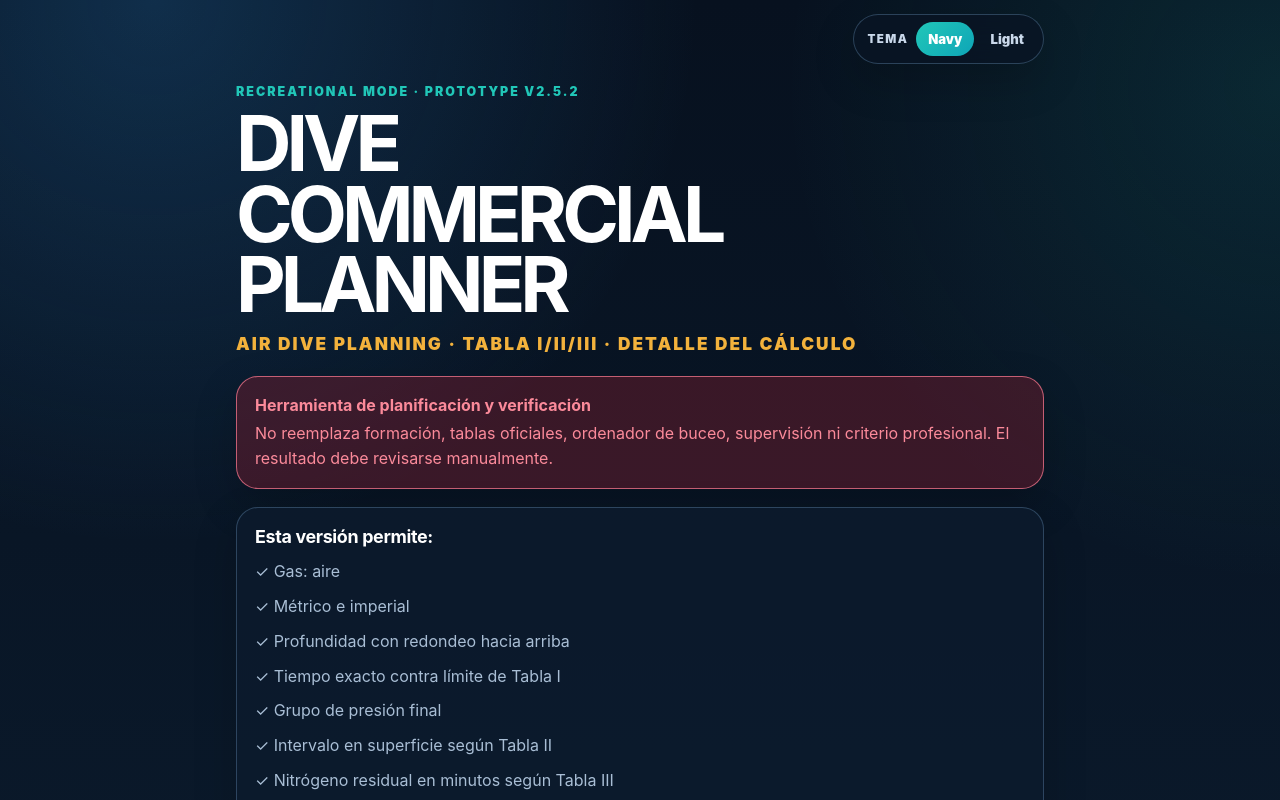
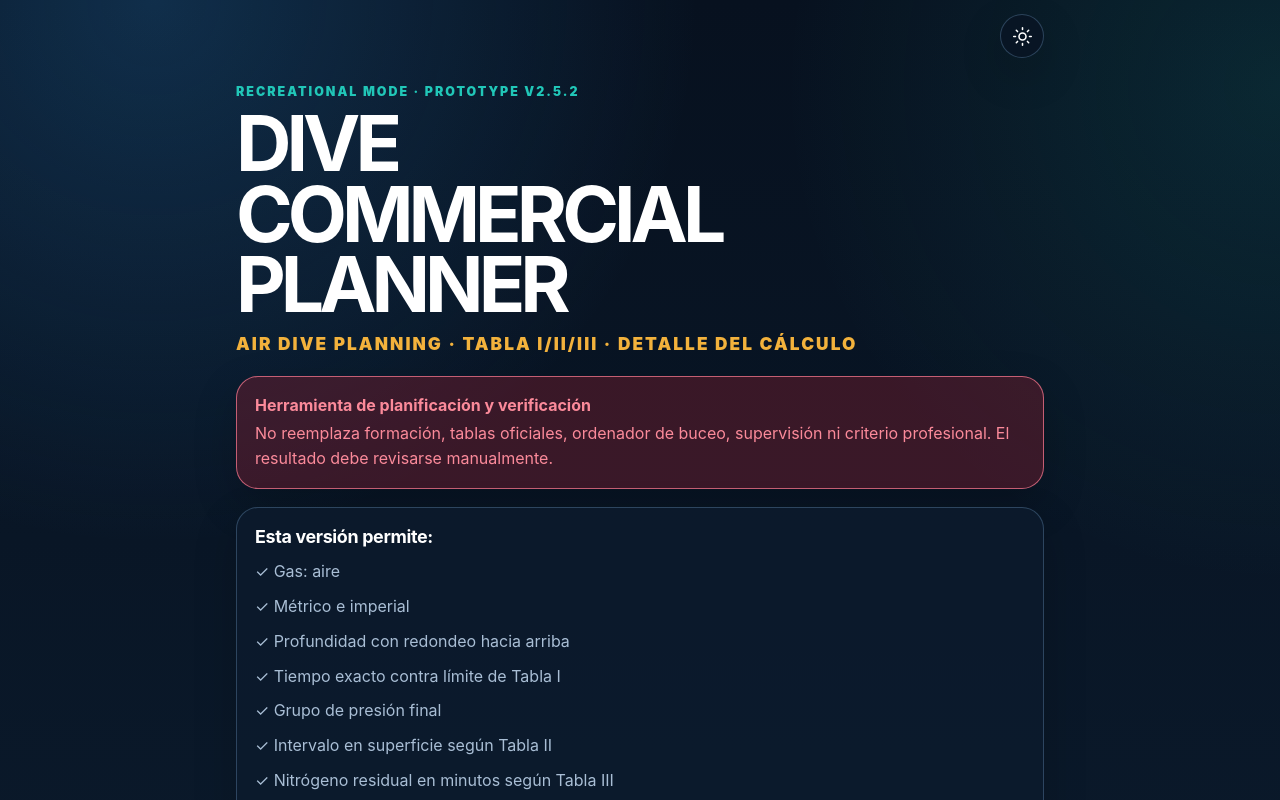
Before and after one commit to javocode-lab/Dive_Commercial_Planner, a React (Vite) app: page / in a window 1280 px wide. Shown: the top 800 px of the page. Built offline with nearby package versions, Linux system fonts and the light colour scheme.

Commit message:
fix: refine duration input and theme toggle UX

```diff
--- a/src/ui/App.tsx
+++ b/src/ui/App.tsx
@@ -13,7 +13,7 @@ type RecreationalWizardStep = "start" | "plan" | "result" | "calculationDetail"
 const INITIAL_RECREATIONAL_DRAFT: RecreationalPlanDraft = {
   unitSystem: "metric",
   depth: 18,
-  bottomTime: 30,
+  bottomTime: 0,
   gas: "air",
   isRepetitive: false,
   surfaceIntervalMinutes: 60,
--- a/src/ui/components/DurationInput.tsx
+++ b/src/ui/components/DurationInput.tsx
@@ -8,6 +8,8 @@ type DurationInputProps = {
   minMinutes?: number;
   maxMinutes?: number;
   quickOptions?: readonly number[];
+  allowEmpty?: boolean;
+  placeholder?: string;
 };
 
 function clamp(value: number, min: number, max: number): number {
@@ -56,26 +58,40 @@ export function DurationInput({
   onChange,
   minMinutes = 0,
   maxMinutes = 720,
-  quickOptions = []
+  quickOptions = [],
+  allowEmpty = false,
+  placeholder = "01:30"
 }: DurationInputProps) {
-  const safeValue = clamp(Math.floor(valueMinutes), minMinutes, maxMinutes);
-  const [draftValue, setDraftValue] = useState(() => formatDurationInput(safeValue));
+  const isEmpty = allowEmpty && valueMinutes <= 0;
+  const safeValue = isEmpty ? 0 : clamp(Math.floor(valueMinutes), minMinutes, maxMinutes);
+  const [draftValue, setDraftValue] = useState(() => (isEmpty ? "" : formatDurationInput(safeValue)));
   const [error, setError] = useState<string | null>(null);
 
   useEffect(() => {
+    if (isEmpty) {
+      setDraftValue("");
+      return;
+    }
+
     if (valueMinutes !== safeValue) {
       onChange(safeValue);
       return;
     }
 
     setDraftValue(formatDurationInput(safeValue));
-  }, [onChange, safeValue, valueMinutes]);
+  }, [isEmpty, safeValue, valueMinutes]);
 
   const commitValue = (rawValue = draftValue) => {
+    if (allowEmpty && rawValue.trim() === "") {
+      setError(null);
+      onChange(0);
+      return true;
+    }
+
     const parsed = parseDurationInput(rawValue);
 
     if (parsed === null) {
-      setError("Usá el formato HH:MM. Ejemplo: 01:30.");
+      setError(`Usá el formato HH:MM. Ejemplo: ${placeholder}.`);
       return false;
     }
 
@@ -94,6 +110,11 @@ export function DurationInput({
     const masked = applyDurationMask(event.target.value);
     setDraftValue(masked);
     setError(null);
+
+    if (allowEmpty && masked === "") {
+      onChange(0);
+      return;
+    }
 
     const parsed = parseDurationInput(masked);
     if (parsed !== null && parsed >= minMinutes && parsed <= maxMinutes) {
@@ -114,11 +135,14 @@ export function DurationInput({
     onChange(nextValue);
   };
 
+  const inputId = `duration-${label.replace(/\s+/g, "-").toLowerCase()}`;
+  const helperId = `duration-help-${label.replace(/\s+/g, "-").toLowerCase()}`;
+
   return (
     <div className="duration-input">
       <div className="duration-input__heading">
         <div>
-          <label className="duration-input__label" htmlFor={`duration-${label.replace(/\s+/g, "-").toLowerCase()}`}>
+          <label className="duration-input__label" htmlFor={inputId}>
             {label}
           </label>
           {helper && <small className="duration-input__helper">{helper}</small>}
@@ -127,20 +151,20 @@ export function DurationInput({
 
       <div className="duration-input__single-field">
         <input
-          id={`duration-${label.replace(/\s+/g, "-").toLowerCase()}`}
+          id={inputId}
           className={error ? "duration-input__text duration-input__text--error" : "duration-input__text"}
           type="text"
           inputMode="numeric"
           autoComplete="off"
           maxLength={5}
           value={draftValue}
-          placeholder="00:30"
-          aria-describedby={`duration-help-${label.replace(/\s+/g, "-").toLowerCase()}`}
+          placeholder={placeholder}
+          aria-describedby={helperId}
           aria-invalid={Boolean(error)}
           onChange={handleTextChange}
           onBlur={() => {
             if (!commitValue()) {
-              setDraftValue(formatDurationInput(safeValue));
+              setDraftValue(isEmpty ? "" : formatDurationInput(safeValue));
             }
           }}
           onKeyDown={handleKeyDown}
@@ -149,11 +173,13 @@ export function DurationInput({
       </div>
 
       <small
-        id={`duration-help-${label.replace(/\s+/g, "-").toLowerCase()}`}
+        id={helperId}
         className={error ? "duration-input__message duration-input__message--error" : "duration-input__message"}
         aria-live="polite"
       >
-        {error ?? `Ejemplo: 01:30 = 1 h 30 min · Valor actual: ${formatDuration(safeValue)}`}
+        {error ?? (isEmpty
+          ? `Ejemplo: ${placeholder} = 1 h 30 min`
+          : `Ejemplo: ${placeholder} = 1 h 30 min · Valor actual: ${formatDuration(safeValue)}`)}
       </small>
 
       {quickOptions.length > 0 && (
@@ -164,7 +190,7 @@ export function DurationInput({
           {quickOptions.map((option) => (
             <button
               key={option}
-              className={safeValue === option ? "quick-select-chip quick-select-chip--selected" : "quick-select-chip"}
+              className={!isEmpty && safeValue === option ? "quick-select-chip quick-select-chip--selected" : "quick-select-chip"}
               type="button"
               onClick={() => selectQuickOption(option)}
             >
--- a/src/ui/components/ThemeToggle.tsx
+++ b/src/ui/components/ThemeToggle.tsx
@@ -5,30 +5,52 @@ type ThemeToggleProps = {
   onChange: (theme: ThemeMode) => void;
 };
 
+function SunIcon() {
+  return (
+    <svg viewBox="0 0 24 24" aria-hidden="true" focusable="false">
+      <circle cx="12" cy="12" r="4" fill="none" stroke="currentColor" strokeWidth="1.8" />
+      <path
+        d="M12 2v2M12 20v2M4.93 4.93l1.42 1.42M17.65 17.65l1.42 1.42M2 12h2M20 12h2M4.93 19.07l1.42-1.42M17.65 6.35l1.42-1.42"
+        fill="none"
+        stroke="currentColor"
+        strokeWidth="1.8"
+        strokeLinecap="round"
+      />
+    </svg>
+  );
+}
+
+function MoonIcon() {
+  return (
+    <svg viewBox="0 0 24 24" aria-hidden="true" focusable="false">
+      <path
+        d="M20.1 15.4A8.5 8.5 0 0 1 8.6 3.9 8.5 8.5 0 1 0 20.1 15.4Z"
+        fill="none"
+        stroke="currentColor"
+        strokeWidth="1.8"
+        strokeLinecap="round"
+        strokeLinejoin="round"
+      />
+    </svg>
+  );
+}
+
 export function ThemeToggle({ theme, onChange }: ThemeToggleProps) {
   const isLight = theme === "light";
+  const nextTheme: ThemeMode = isLight ? "dark" : "light";
+  const accessibleLabel = isLight ? "Cambiar a tema oscuro" : "Cambiar a tema claro";
 
   return (
-    <div className="theme-toggle" aria-label="Selector de tema visual">
-      <span className="theme-toggle__label">Tema</span>
-      <div className="theme-toggle__control" role="group" aria-label="Cambiar tema visual">
-        <button
-          type="button"
-          className={!isLight ? "theme-toggle__option theme-toggle__option--active" : "theme-toggle__option"}
-          onClick={() => onChange("dark")}
-          aria-pressed={!isLight}
-        >
-          Navy
-        </button>
-        <button
-          type="button"
-          className={isLight ? "theme-toggle__option theme-toggle__option--active" : "theme-toggle__option"}
-          onClick={() => onChange("light")}
-          aria-pressed={isLight}
-        >
-          Light
-        </button>
-      </div>
+    <div className="theme-toggle">
+      <button
+        type="button"
+        className="theme-toggle__button"
+        onClick={() => onChange(nextTheme)}
+        aria-label={accessibleLabel}
+        title={accessibleLabel}
+      >
+        {isLight ? <MoonIcon /> : <SunIcon />}
+      </button>
     </div>
   );
 }
--- a/src/ui/screens/recreational/RecreationalPlanScreen.tsx
+++ b/src/ui/screens/recreational/RecreationalPlanScreen.tsx
@@ -117,6 +117,8 @@ export function RecreationalPlanScreen({ draft, onChange, onBack, onCalculate }:
           minMinutes={1}
           maxMinutes={720}
           quickOptions={TIME_OPTIONS}
+          allowEmpty
+          placeholder="01:30"
           onChange={(bottomTime) => onChange({ bottomTime })}
         />
       </div>
--- a/src/ui/styles/global.css
+++ b/src/ui/styles/global.css
@@ -167,45 +167,41 @@ small {
   z-index: 20;
   top: 14px;
   right: max(16px, calc((100vw - 840px) / 2 + 16px));
-  display: flex;
-  align-items: center;
-  gap: 8px;
-  padding: 7px;
+}
+
+.theme-toggle__button {
+  display: grid;
+  place-items: center;
+  width: 44px;
+  height: 44px;
+  padding: 0;
   border: 1px solid var(--border);
   border-radius: 999px;
-  background: color-mix(in srgb, var(--surface-strong) 88%, transparent);
+  background: color-mix(in srgb, var(--surface-strong) 90%, transparent);
+  color: var(--text-strong);
   box-shadow: var(--shadow-soft);
   backdrop-filter: blur(18px);
+  cursor: pointer;
+  transition: transform 160ms ease, border-color 160ms ease, background 160ms ease;
 }
 
-.theme-toggle__label {
-  padding-left: 7px;
-  color: var(--muted-strong);
-  font-size: 0.72rem;
-  font-weight: 900;
-  letter-spacing: 0.12em;
-  text-transform: uppercase;
+.theme-toggle__button:hover {
+  border-color: var(--accent-2);
+  background: var(--surface-strong);
 }
 
-.theme-toggle__control {
-  display: flex;
-  gap: 4px;
+.theme-toggle__button:active {
+  transform: scale(0.96);
 }
 
-.theme-toggle__option {
-  min-height: 34px;
-  padding: 0 12px;
-  border: 0;
-  border-radius: 999px;
-  background: transparent;
-  color: var(--muted-strong);
-  font-size: 0.82rem;
-  font-weight: 900;
+.theme-toggle__button:focus-visible {
+  outline: 3px solid color-mix(in srgb, var(--accent) 25%, transparent);
+  outline-offset: 2px;
 }
 
-.theme-toggle__option--active {
-  background: linear-gradient(135deg, var(--accent-2), #0ea5b7);
-  color: #ffffff;
+.theme-toggle__button svg {
+  width: 21px;
+  height: 21px;
 }
 
 .brand-block {
@@ -724,10 +720,6 @@ small {
 }
 
 @media (max-width: 390px) {
-  .theme-toggle__label {
-    display: none;
-  }
-
   .scenario-grid,
   .quick-select-grid {
     grid-template-columns: repeat(2, minmax(0, 1fr));
@@ -1019,6 +1011,11 @@ small {
   font-variant-numeric: tabular-nums;
 }
 
+.duration-input__text::placeholder {
+  color: var(--muted);
+  opacity: 0.62;
+}
+
 .duration-input__text:focus {
   outline: 3px solid color-mix(in srgb, var(--accent) 22%, transparent);
   outline-offset: 2px;
```
Also changed, not shown: 2 other files (tests, documents, lock files or other folders).
